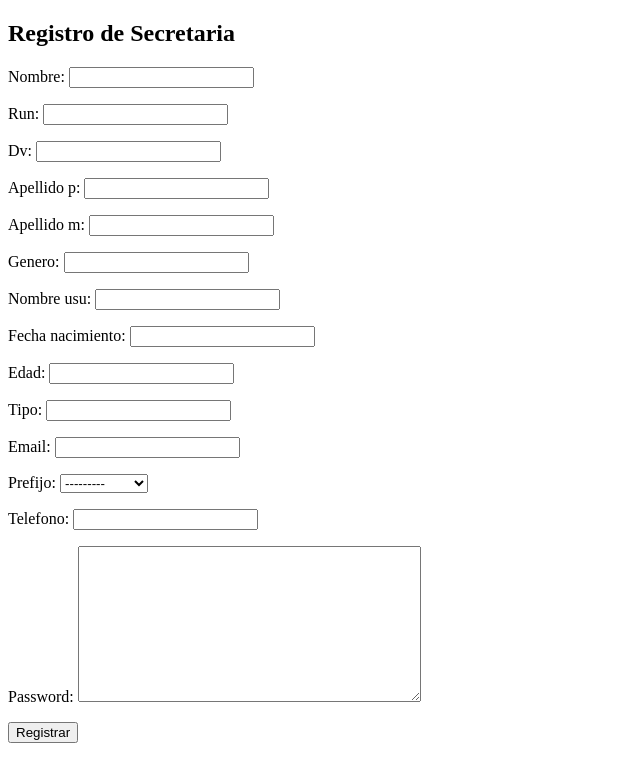
After one commit to MetallisVH/Taxis_Tarapaca, a Django app: page /es/adm_rsec/ in a window 1280 px wide. The commit adds this page. Shown: the top 782 px of the page, without its empty margins (0-640 px from the left). Run offline with Django 3.2, Linux system fonts and the light colour scheme; data comes from the database, SQL or seed files in the repository; both versions use the stored data as it was after the commit.

Commit message:
conexion de las vistas finalizada

```diff
--- a/Taxis_tarapaca/Gestion_viajes/admin.py
+++ b/Taxis_tarapaca/Gestion_viajes/admin.py
@@ -21,3 +21,4 @@ admin.site.register(Reclamo)
 admin.site.register(TiposReclamo)
 admin.site.register(Taxista)
 admin.site.register(Vehiculo)
+admin.site.register(Secretaria)
--- a/Taxis_tarapaca/Gestion_viajes/forms.py
+++ b/Taxis_tarapaca/Gestion_viajes/forms.py
@@ -152,3 +152,9 @@ class VehiculoForm(forms.ModelForm):
 
 class BusquedaVehiculoForm(forms.Form):
     busqueda = forms.CharField(label='Buscar Tarifa', max_length=100, required=False)
+
+class SecretariaRegistroForm(forms.ModelForm):
+    class Meta:
+        model = Secretaria
+        fields = ['nombre', 'run', 'dv', 'apellido_p', 'apellido_m', 'genero', 'nombre_usu', 'fecha_nacimiento',
+                  'edad', 'tipo', 'email', 'prefijo', 'telefono', 'password']
--- a/Taxis_tarapaca/Gestion_viajes/models.py
+++ b/Taxis_tarapaca/Gestion_viajes/models.py
@@ -143,7 +143,20 @@ class Usuario(models.Model):
 
 class Secretaria(models.Model):
     id = models.AutoField(primary_key=True,unique=True)
-
+    nombre = models.CharField(max_length=54,null=True,blank=True)
+    run = models.IntegerField(null=True,blank=True,unique=True)
+    dv = models.CharField(max_length=1,null=True,blank=True)
+    apellido_p = models.CharField(max_length=54,null=True,blank=True)
+    apellido_m = models.CharField(max_length=54,null=True,blank=True)
+    genero = models.CharField(max_length=254,null=True,blank=True)
+    nombre_usu = models.CharField(max_length=54,null=True,blank=True,unique=True)
+    fecha_nacimiento = models.DateField(null=True,blank=True)
+    edad = models.IntegerField(null=True,blank=True)
+    tipo = models.IntegerField(null=True,blank=True)
+    email = models.EmailField(max_length=254,null=True,blank=True,unique=True)
+    prefijo = models.ForeignKey(PrefijosPais,on_delete=models.SET_NULL,null=True,blank=True)
+    telefono = models.IntegerField(null=True,blank=True)
+    password = models.TextField(null=True,blank=True)
     deleted_at = models.DateTimeField(null=True,blank=True)
     created_at = models.DateTimeField(null=True,blank=True)
 
--- a/Taxis_tarapaca/Gestion_viajes/urls.py
+++ b/Taxis_tarapaca/Gestion_viajes/urls.py
@@ -30,5 +30,6 @@ urlpatterns = [
     path("scr_bveh/",views.scr_buscar_vehiculos,name='scr_buscar_vehiculos'),
     path("scr_vveh/<int:id_vehiculo>/",views.scr_ver_datos_vehiculo,name='scr_ver_datos_vehiculo'),
     path("scr_eveh/<int:id_vehiculo>/",views.scr_editar_vehiculo,name='scr_editar_vehiculo'),
-    path("logout",views.logout,name='logout'),
+    path("logout/",views.logout,name='logout'),
+    path("adm_rsec/",views.adm_registrar_secretaria,name='adm_registrar_secretaria'),
 ]
--- a/Taxis_tarapaca/Gestion_viajes/views.py
+++ b/Taxis_tarapaca/Gestion_viajes/views.py
@@ -66,7 +66,7 @@ def check_usuario_login(request):
 
     if usuario is not None:
 
-        logged = 1
+        logged = request.session.get('level',None)
 
         return JsonResponse({'logeado':logged})
 
@@ -137,11 +137,32 @@ def home_autenticar_usuario(request):
             except:
                 usuario = None
 
+        if usuario is None:
+            try:
+                usuario = Secretaria.objects.get(nombre_usu=username)
+            except:
+                usuario = None
+
+        if usuario is None:
+            try:
+                usuario = Secretaria.objects.get(email=username)
+            except:
+                usuario = None
+
+
         if usuario is not None and check_password(password,usuario.password):
 
             request.session['user'] = usuario.id
+            request.session['level'] = usuario.tipo
 
-            return redirect('http://localhost:8000/es/Usrs/')
+            if usuario.tipo == 1:
+
+                return redirect('http://localhost:8000/es/Usrs/')
+
+            elif usuario.tipo == 2:
+
+                return redirect('http://localhost:8000/es/Usrs/gtt_secretarias/')
+
         else:
 
             err_m = 'Credenciales incorrectas intente nuevamente.'
@@ -1226,3 +1247,19 @@ def logout(request):
     request.session.flush()
 
     return redirect('http://localhost:8000/es/')
+
+def adm_registrar_secretaria(request):
+    if request.method == 'POST':
+        form = SecretariaRegistroForm(request.POST)
+        if form.is_valid():
+            secretaria = form.save(commit=False)
+
+            secretaria.password = make_password(secretaria.password)
+
+            secretaria.save()
+            # Puedes realizar acciones adicionales aquí, como redireccionar a otra página
+            return render(request,'Gestion_viajes/adm_registrar_secretaria.html')
+    else:
+        form = SecretariaRegistroForm()
+
+    return render(request, 'Gestion_viajes/adm_registrar_secretaria.html', {'form': form})
--- /dev/null
+++ b/Taxis_tarapaca/Taxis_tarapaca/templates/Gestion_viajes/adm_registrar_secretaria.html
@@ -0,0 +1,21 @@
+<!DOCTYPE html>
+<html lang="en">
+<head>
+    <meta charset="UTF-8">
+    <meta name="viewport" content="width=device-width, initial-scale=1.0">
+    <title>Registro de Secretaria</title>
+</head>
+<body>
+
+  <h2>Registro de Secretaria</h2>
+
+  <form method="post" action="{% url 'adm_registrar_secretaria' %}">
+    {% csrf_token %}
+
+    {{ form.as_p }}
+
+    <button type="submit">Registrar</button>
+  </form>
+
+</body>
+</html>
--- a/Taxis_tarapaca/Taxis_tarapaca/templates/base.html
+++ b/Taxis_tarapaca/Taxis_tarapaca/templates/base.html
@@ -213,7 +213,7 @@
                         if (data.logeado === 1) {
                             window.location.href = "http://localhost:8000/es/Usrs/";
                         } else if (data.logeado === 2) {
-                            window.location.href = "";
+                            window.location.href = "http://localhost:8000/es/Usrs/gtt_secretarias/";
                         } else if (data.logeado === 0){
                             console.log('Aqui no hacer nada');
                         }
--- a/Taxis_tarapaca/Taxis_tarapaca/templates/user_page.html
+++ b/Taxis_tarapaca/Taxis_tarapaca/templates/user_page.html
@@ -213,7 +213,7 @@
                         if (data.logeado === 1) {
                             console.log('Usuario legitimo.');
                         } else if (data.logeado === 2) {
-                            window.location.href = "http://localhost:8000/es/";
+                            window.location.href = "http://localhost:8000/es/Usrs/gtt_secretarias/";
                         } else if (data.logeado === 0){
                             window.location.href = "http://localhost:8000/es/";
                         }
```
Also changed, not shown: Taxis_tarapaca/Taxis_tarapaca/templates/secretarias_page.html (+6 -6 lines), Taxis_tarapaca/Gestion_viajes/migrations/0025_auto_20240102_1117.py (added), Taxis_tarapaca/project.db.
